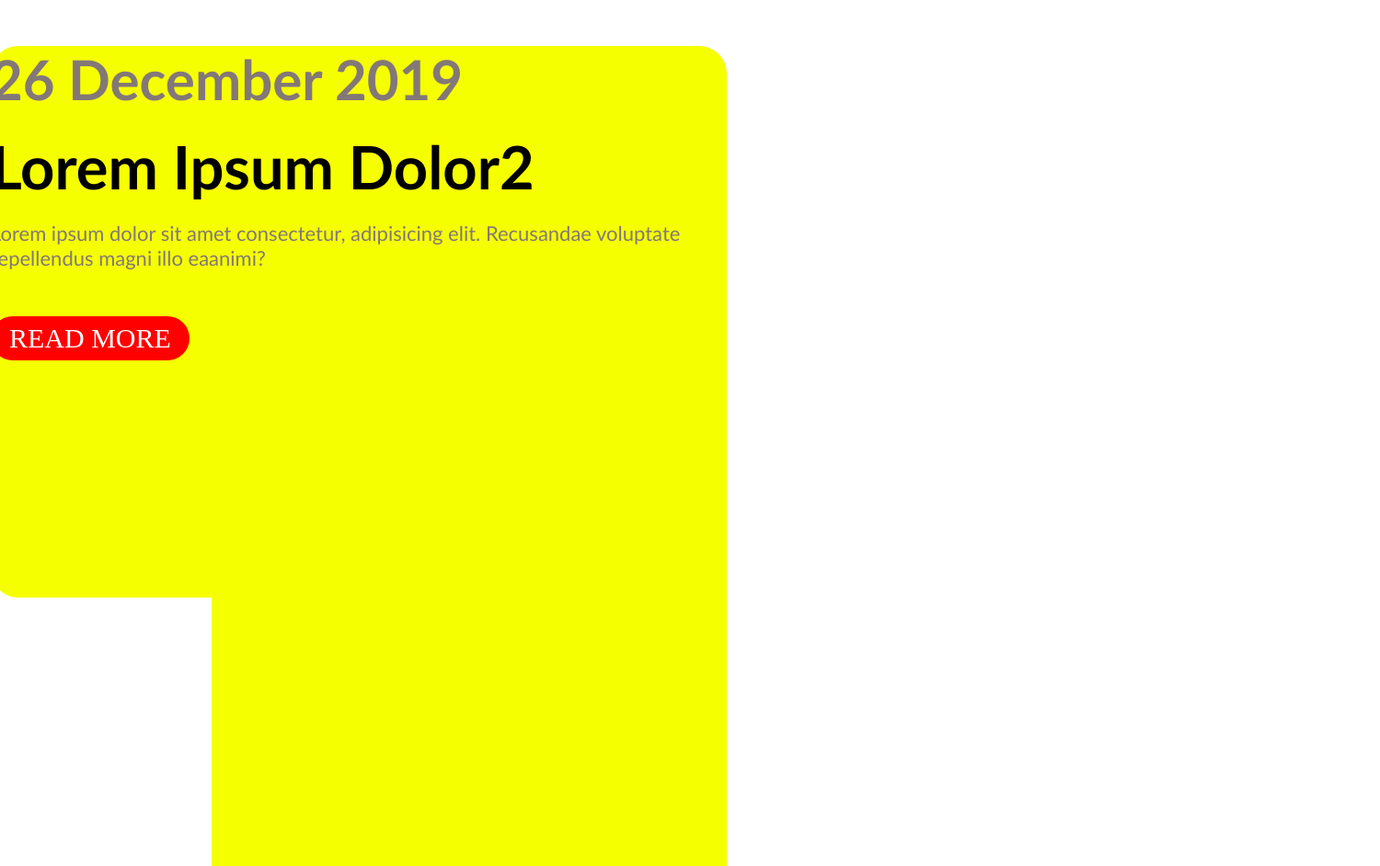
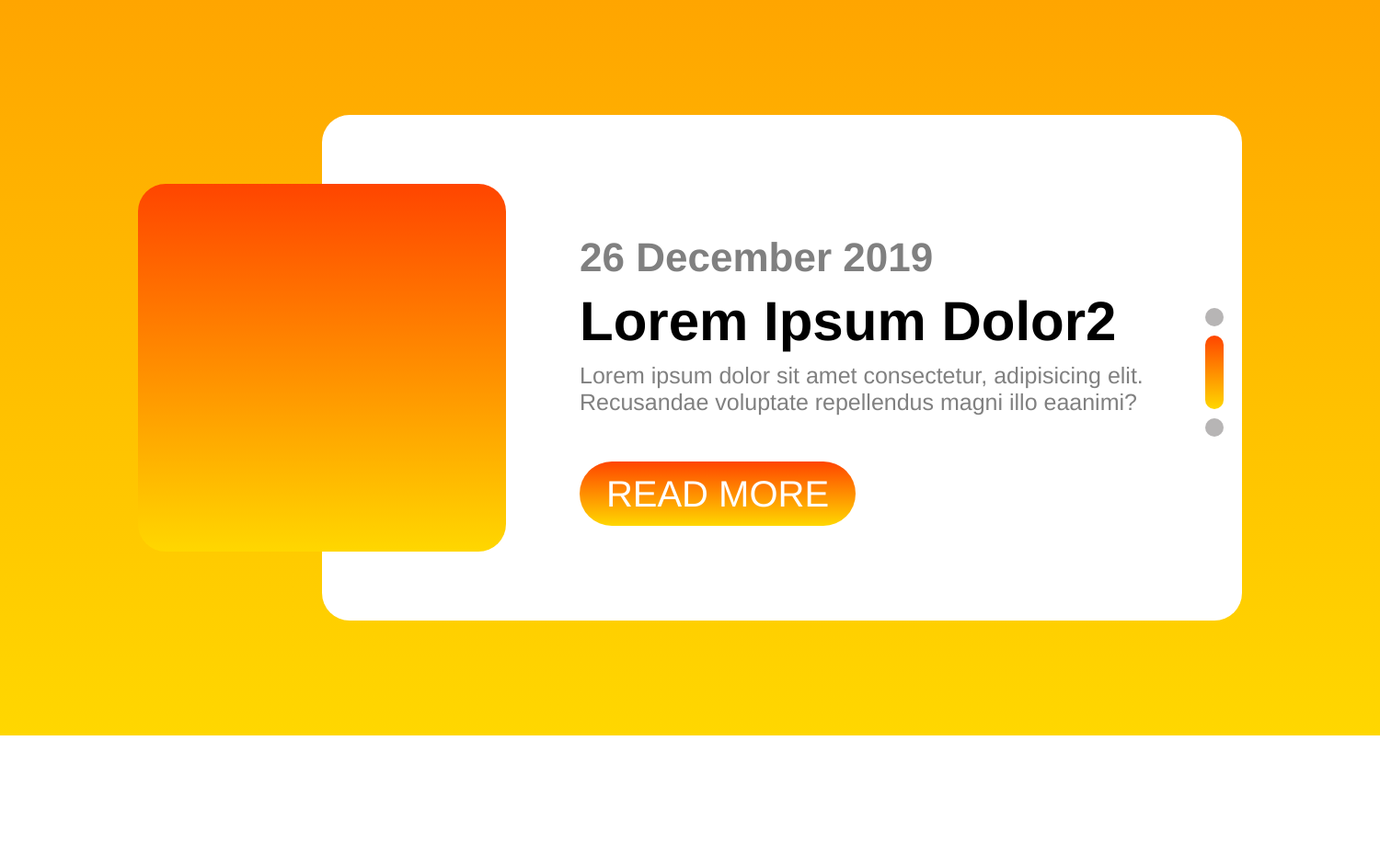
Before and after one commit to ErnarShamet/LoremIpsumDolor2, a plain HTML site: page index.html in a window 1280 px wide. Shown: the whole page at 92% size, 1500 px wide, since content can reach past the window. After the commit the page ends 800 px from the top, so only its background shows below. Drawn offline with Linux system fonts and the light colour scheme.

Commit message:
Update style.css

```diff
--- a/style.css
+++ b/style.css
@@ -1,193 +1,142 @@
 * {
     margin: 0;
     padding: 0;
-    font-family: 'Trebuchet MS', 'Lucida Sans Unicode', 'Lucida Grande', 'Lucida Sans', Arial, sans-serif;
+    font-family: 'Franklin Gothic Medium', 'Arial Narrow', Arial, sans-serif;
 }
 
-a {
-    text-decoration: none;
-    color: #000;
+body {
+    justify-content: center;
+    text-align: start;
+    background: linear-gradient(orange, gold);
+}
+
+.container {
+    margin: 0 auto;
+    width: 1500px;
+    height: 100vh;
+    display: flex;
+}
+
+.left {
+    margin: 200px auto;
+    width: 400px;
+    height: 400px;
+    border-radius: 30px;
+    background: linear-gradient(orangered, gold);
+    z-index: 1;
+}
+
+.right {
+    margin: 125px auto;
+    margin-left: -350px;
+    width: 1000px;
+    height: 550px;
+    border-radius: 30px;
+    background-color: #fff;
 }
 
 img {
     width: 100%;
+    object-fit: cover;
 }
 
-body {
-    position: relative;
-    top: 50px;
-    justify-content: center;
-    align-items: center;
+.right-btn {
     display: flex;
-}
-
-
-
-.left img {
-    position: relative;
-    left: 200px;
-
-    width: 400px;
+    margin: auto;
+    margin-right: 20px;
+    margin-top: 80px;
+    width: 700px;
     height: 400px;
-    border: none;
-    border-radius: 30px;
-    background: red cover;
-}
-
-.right {
-    position: relative left;
-    left: 600px;
-    width: 900px;
-    height: 500px;
-    border: none;
-    border-radius: 30px;
-    background: white;
 
 }
 
-.right-right {
-    position: relative;
-    left: 240px;
-
-    margin: 70px 0px 10px 0px;
-    justify-content: flex-end;
-    align-items: center;
-    overflow-y: scroll;
+.right-left {
+    text-align: start;
     display: block;
-    width: 650px;
-    height: 400px;
-    background: blue;
-    padding: 30px;
 }
 
 h1 {
-    color: rgb(131, 120, 120);
-    font-size: 60px;
-    margin-bottom: 20px;
+    color: gray;
+    margin-top: 50px;
+    font-size: 4cap;
 }
 
 h2 {
-    color: #000;
-    font-size: 65px;
-    margin-bottom: 20px;
+    margin-top: 10px;
+    font-size: 60px;
 }
 
 p {
-    color: rgb(131, 120, 120);
-    font-size: 22px;
-    margin-bottom: 50px;
+    color: gray;
+
+    margin-top: 10px;
+    font-size: 25px;
 }
 
 button {
-    font-family: space;
-    color: #FFF;
-    background-color: red;
+    margin-top: 50px;
+    font-size: 40px;
     border: none;
-    border-radius: 100px;
-    padding: 7px 20px 7px 20px;
-    cursor: pointer;
-    margin-bottom: 20px;
-    font-size: 30px;
+    border-radius: 50px;
+    width: 300px;
+    height: 70px;
+    color: #fff;
+    background: linear-gradient(orangered, gold);
 }
 
-button:hover {
-    background: blue;
+.right-right {
+    margin: auto;
+    margin-right: 0px;
+    width: 20px;
+    display: block;
 }
 
+h3 {
+    width: 20px;
+    height: 20px;
+    border-radius: 50%;
+    background-color: rgb(183, 181, 181);
+}
 
+h4 {
+    margin-top: 10px;
+    margin-bottom: 10px;
+
+    width: 20px;
+    height: 80px;
+    border-radius: 10px;
+    background: linear-gradient(orangered, gold);
+}
 
 @media screen and (max-width:768px) {
-    body {
-        justify-content: center;
+    .container {
+        margin: 0;
+        padding: 0;
+        width: 700px;
         display: block;
     }
 
-    .left img {
-        position: relative;
-        left: 0px;
-        width: 750px;
-        height: 750px;
-        border-radius: 0px;
-        top: -50px;
+    .left {
+        margin: 0 auto;
+        justify-content: center;
     }
 
     .right {
-        width: 750px;
-        height: 650px;
+        z-index: -1;
         position: relative;
-        top: -170px;
-        left: 0px;
-        border-radius: 0px;
+        top: -150px;
+        width: 600px;
+        margin: 0 auto;
     }
 
-    .right-right {
-        background: white;
-        margin-left: 400px;
-        position: relative;
-        top: 70px;
-        left: -400px;
+    h2 {
+        font-size: 50px;
+    }
 
+    .right .right-btn {
+        margin-top: 0px;
+        margin-left: 25px;
+        padding-top: 140px;
+        width: 540px;
     }
 }
-
-@media (min-width: 769px) and (max-width: 1024px) {
-
-
-    .left img {
-        width: 400px;
-        height: 400px;
-        position: relative;
-        top: 0px;
-        top: -70px;
-        left: -20px;
-    }
-
-    .right {
-        width: 500px;
-        height: 500px;
-        position: relative;
-        top: 100px;
-        left: 0px;
-        background-color: rgb(246, 255, 0);
-    }
-
-    .right-right {
-        width: 400px;
-        position: relative;
-        top: -50px;
-        left: 0px;
-        background: #fff;
-        border-radius: 50px;
-        background-color: rgb(246, 255, 0);
-    }
-}
-
-@media (min-width: 1025px) {
-    .left img {
-        width: 400px;
-        height: 400px;
-        position: relative;
-        top: 0px;
-        left: 10px;
-        z-index: 1;
-    }
-
-    .right {
-        width: 800px;
-        height: 600px;
-        position: relative;
-        top: 0px;
-        left: -250px;
-        background-color: rgb(246, 255, 0);
-    }
-
-    .right-right {
-        width: 500px;
-        background: #fff;
-        position: relative;
-        top: 0px;
-        left: 240px;
-        background-color: rgb(246, 255, 0);
-    }
-
-}
```
